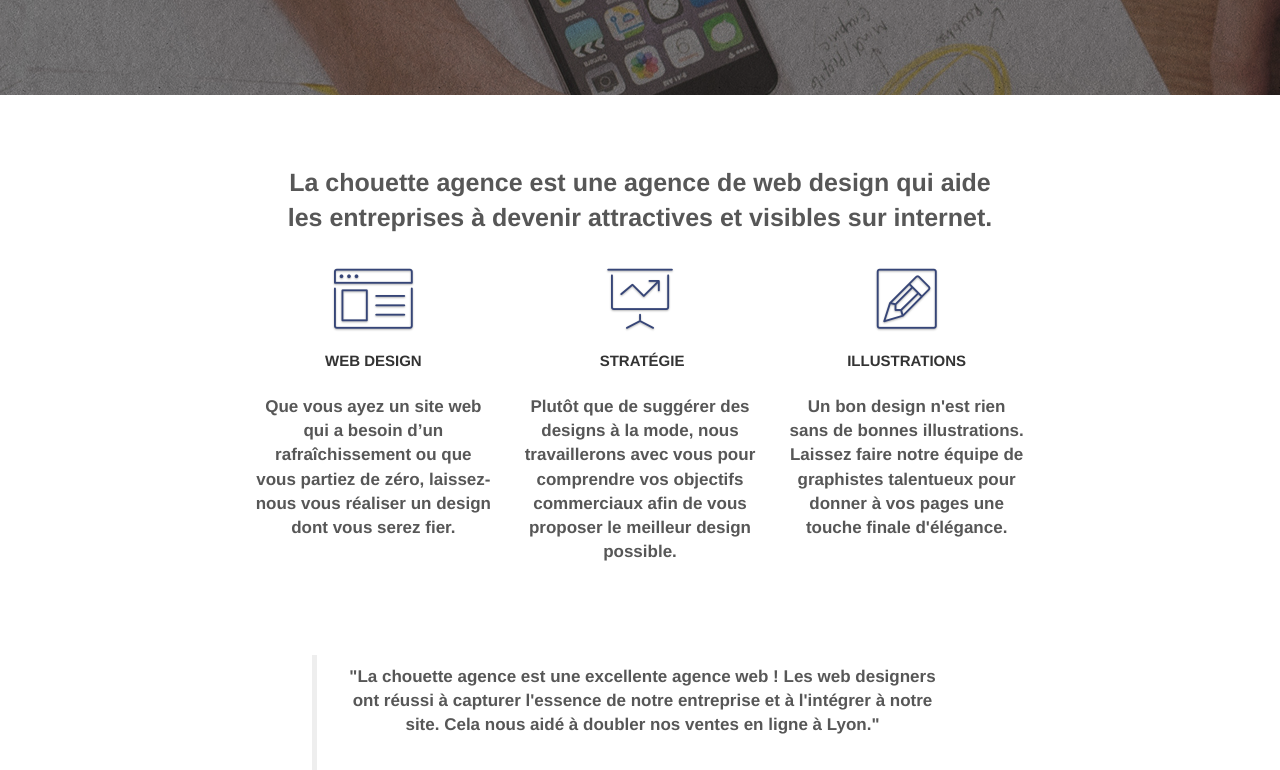
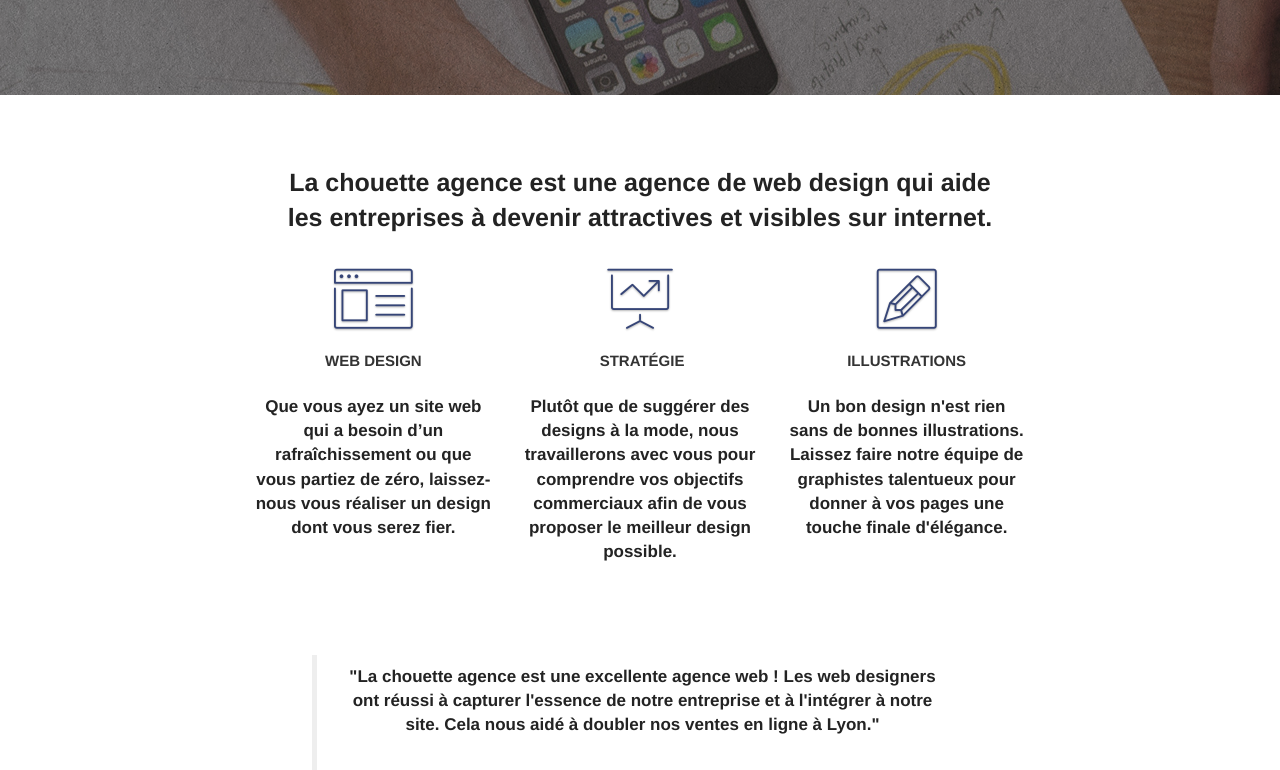
Before and after one commit to gilles40370/la-chouette-agence, a plain HTML site: page index.html in a window 1280 px wide. Shown: the part 369-1139 px from the top of the page. Drawn offline with Linux system fonts and the light colour scheme.

Commit message:
contraste

```diff
--- a/style.css
+++ b/style.css
@@ -656,7 +656,7 @@ label,
 a {
     font-family: "helvetica";
     font-weight: 600;
-    color: #575757!important;
+    color: #232323!important;
 }
 
 .container {
```
